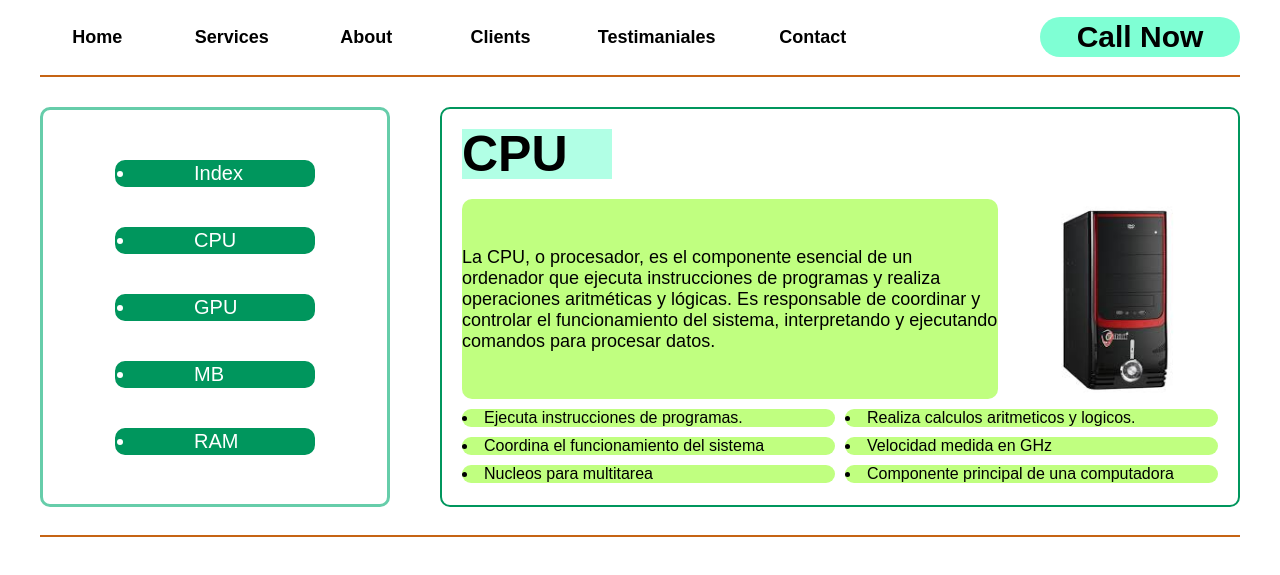
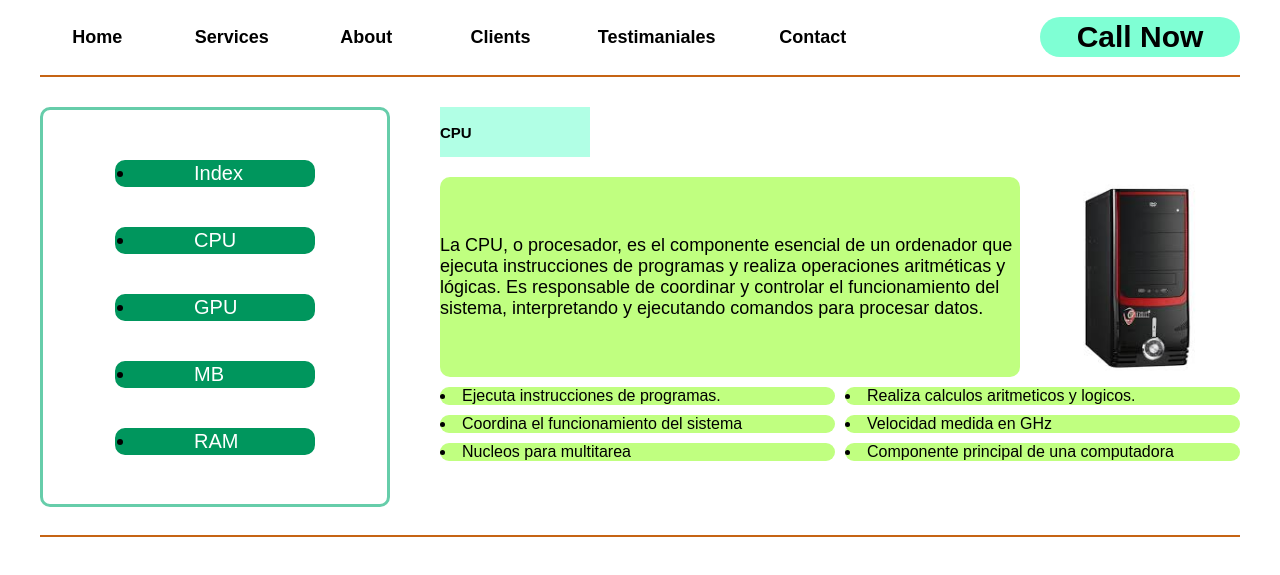
Before and after one commit to MG5Gabri/Trabajo_4_Minutos, a plain HTML site: page index.html in a window 1280 px wide. Shown: the part 123-698 px from the top of the page. Drawn offline with Linux system fonts and the light colour scheme.

Commit message:
version 2.0_info y css_2

```diff
--- a/css/info.css
+++ b/css/info.css
@@ -15,47 +15,49 @@
    align-items: center;
     border: 3px solid mediumaquamarine;
     border-radius: 1rem;
+
 }
 .inf .inf-mn .menu {
     display: grid;
-    grid-template-rows: repeat(5,1fr);
+    grid-template-rows: 5,1fr;
     gap: 4rem;
     font-size: 2rem;
+
 }
 .inf .inf-mn .menu .menu-opt-1 {
     background-color:rgb(0, 150, 93);
-    width: 20rem;
+    width:20rem ;
     border: 2px solid rgb(0, 150, 93);
     text-decoration: none;
-    color: white;
     border-radius: 1rem;
+
 }
 .inf .inf-mn .menu .menu-opt-2 {
     background-color:rgb(0, 150, 93);
     width: 20rem;
     border: 2px solid rgb(0, 150, 93);
-    color: white;
+    text-decoration:none ;
     border-radius: 1rem;
 }
 .inf .inf-mn .menu .menu-opt-3 {
     background-color:rgb(0, 150, 93);
    width: 20rem;
     border: 2px solid rgb(0, 150, 93);
-    color: white;
+  text-decoration: none;
   border-radius: 1rem;
 }
 .inf .inf-mn .menu .menu-opt-4 {
     background-color:rgb(0, 150, 93);
   width: 20rem;
     border: 2px solid rgb(0, 150, 93);
-    color: white;
+   text-decoration: none;
    border-radius: 1rem;
 }
 .inf .inf-mn .menu .menu-opt-5 {
     background-color:rgb(0, 150, 93);
     width: 20rem;
     border: 2px solid rgb(0, 150, 93);
-    color: white;
+   text-decoration: none;
    border-radius: 1rem;
 }
 .inf .inf-mn .menu a {
@@ -66,17 +68,16 @@
 .inf .inf-des {
     height: 40rem;
     border: 2px solid rgb(0, 150, 93);
-    border-radius: 1rem;
-    padding: 2rem;
+   border: 1rem;
 }
 .inf .inf-des .des-tl {
     width: 15rem;
     height: 5rem;
-    font-size: 5rem;
     background-color: rgba(127, 255, 212, 0.608);
 
     display: flex;
     align-items: center;
+
 }
 .inf .inf-des .des-tx {
     margin-top: 2rem;
@@ -85,6 +86,7 @@
     display: grid;
     grid-template-columns: 1fr 20rem;
     gap: 2rem;
+
 }
 .inf .inf-des .des-tx p{
     background-color: rgba(129, 255, 3, 0.5);
@@ -106,7 +108,7 @@
 .inf .inf-des .inf-c-tl {
    margin-top: 1rem;
     width: 20rem;
-    height: 2rem;
+    height: 20rem;
     font-size: 2rem;
     background-color: rgba(127, 255, 212, 0.608);
 
@@ -123,6 +125,4 @@
 .inf .inf-des .inf-c-list .l1{
     background-color: rgba(129, 255, 3, 0.5);
   border-radius: 1rem;
-
-
 }
```
Lines whose indentation alone changed are shown as unchanged.
